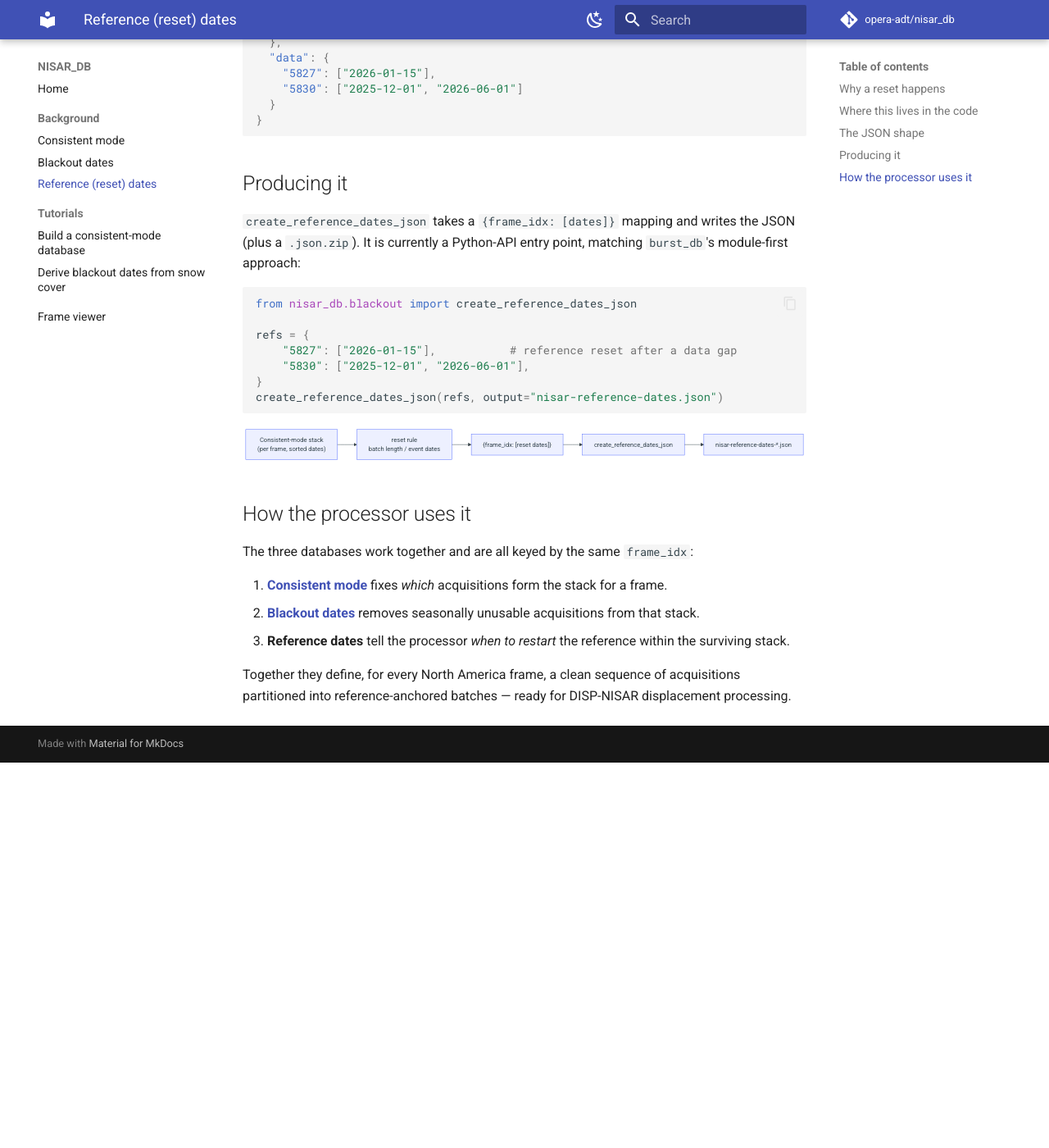
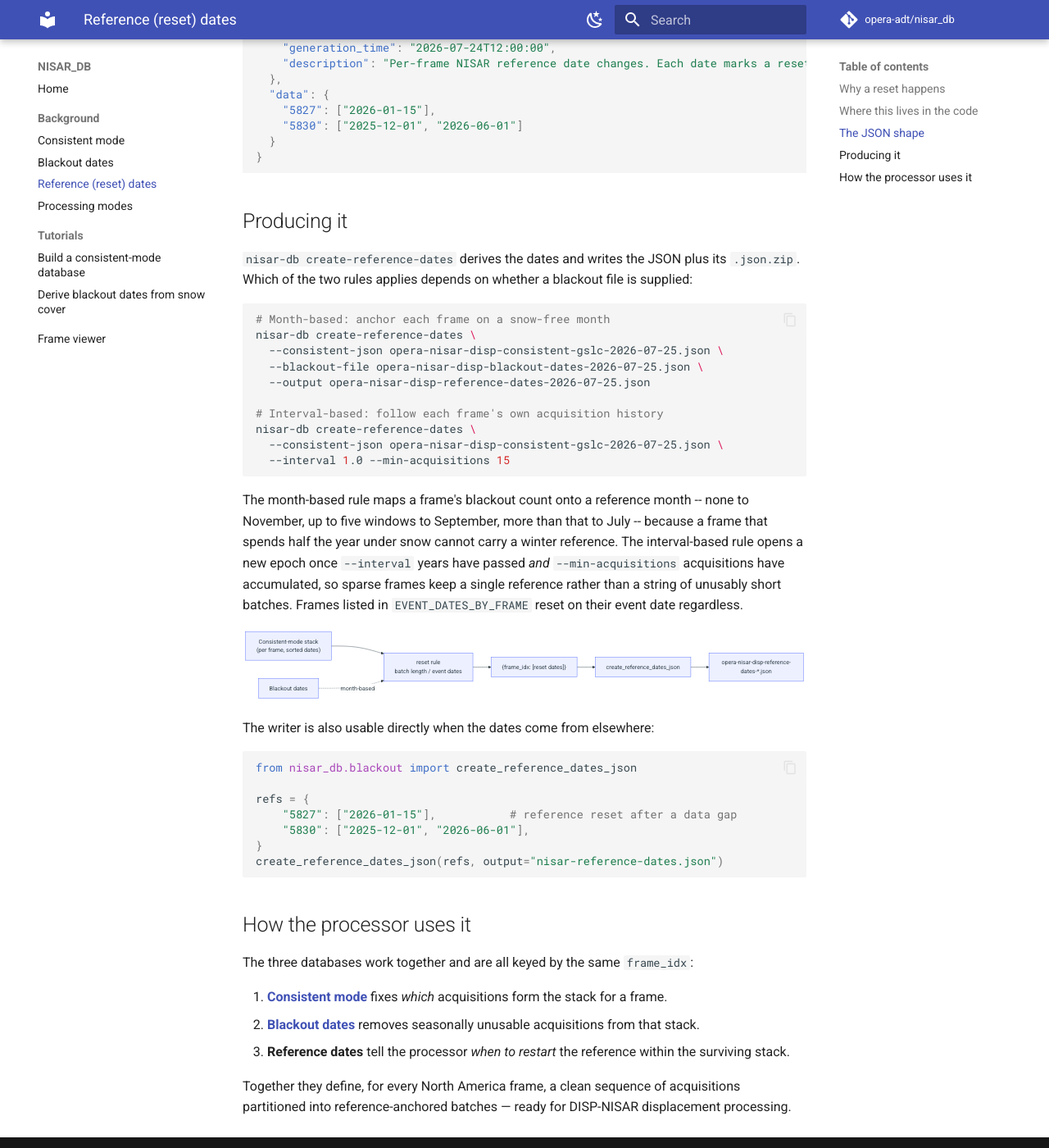
Before and after one commit to opera-adt/nisar_db, an MkDocs documentation site: the page built from docs/background/reference-dates.md, in a window 1280 px wide and 1400 px high, scrolled down 1280 px. Shown: the whole window at 82% size. Built offline with MkDocs 1.6.1 and Material for MkDocs 9.7.7, drawn with Linux system fonts in a browser that asks for light colours; comment, search, counter and statistics services are not loaded; before the commit the page ends 2210 px from its top, so only the background shows below that; some of the changed text lies outside the part shown.

Commit message:
Add processing-modes background doc and README/nav updates
Co-Authored-By: Claude Opus 4.8 <noreply@anthropic.com>

````diff
--- a/docs/background/reference-dates.md
+++ b/docs/background/reference-dates.md
@@ -33,6 +33,7 @@ Two operational triggers, both inherited from the Sentinel-1 workflow:
 
 | Piece | Location |
 |---|---|
+| Derivation + CLI | [`reference_dates.py`](https://github.com/opera-adt/nisar_db/blob/main/src/nisar_db/reference_dates.py) |
 | JSON writer | `create_reference_dates_json` in [`blackout.py`](https://github.com/opera-adt/nisar_db/blob/main/src/nisar_db/blackout.py) |
 | Re-exported for back-compat | [`consistent_gslc.py`](https://github.com/opera-adt/nisar_db/blob/main/src/nisar_db/consistent_gslc.py) |
 | Sentinel-1 reference (for parity) | `burst_db`'s [`reference_dates.py`](https://github.com/opera-adt/burst_db/blob/main/src/burst_db/reference_dates.py) |
@@ -56,9 +57,41 @@ Per-frame, keyed by `frame_idx`; each value lists the reset dates in order:
 
 ## Producing it
 
-`create_reference_dates_json` takes a `{frame_idx: [dates]}` mapping and writes
-the JSON (plus a `.json.zip`). It is currently a Python-API entry point, matching
-`burst_db`'s module-first approach:
+`nisar-db create-reference-dates` derives the dates and writes the JSON plus its
+`.json.zip`. Which of the two rules applies depends on whether a blackout file
+is supplied:
+
+```bash
+# Month-based: anchor each frame on a snow-free month
+nisar-db create-reference-dates \
+  --consistent-json opera-nisar-disp-consistent-gslc-2026-07-25.json \
+  --blackout-file opera-nisar-disp-blackout-dates-2026-07-25.json \
+  --output opera-nisar-disp-reference-dates-2026-07-25.json
+
+# Interval-based: follow each frame's own acquisition history
+nisar-db create-reference-dates \
+  --consistent-json opera-nisar-disp-consistent-gslc-2026-07-25.json \
+  --interval 1.0 --min-acquisitions 15
+```
+
+The month-based rule maps a frame's blackout count onto a reference month --
+none to November, up to five windows to September, more than that to July --
+because a frame that spends half the year under snow cannot carry a winter
+reference. The interval-based rule opens a new epoch once `--interval` years
+have passed *and* `--min-acquisitions` acquisitions have accumulated, so sparse
+frames keep a single reference rather than a string of unusably short batches.
+Frames listed in `EVENT_DATES_BY_FRAME` reset on their event date regardless.
+
+```mermaid
+flowchart LR
+    A["Consistent-mode stack<br/>(per frame, sorted dates)"] --> B["reset rule<br/>batch length / event dates"]
+    F["Blackout dates"] -.->|month-based| B
+    B --> C["{frame_idx: [reset dates]}"]
+    C --> D["create_reference_dates_json"]
+    D --> E["opera-nisar-disp-reference-dates-*.json"]
+```
+
+The writer is also usable directly when the dates come from elsewhere:
 
 ```python
 from nisar_db.blackout import create_reference_dates_json
@@ -68,14 +101,6 @@ refs = {
     "5830": ["2025-12-01", "2026-06-01"],
 }
 create_reference_dates_json(refs, output="nisar-reference-dates.json")
-```
-
-```mermaid
-flowchart LR
-    A["Consistent-mode stack<br/>(per frame, sorted dates)"] --> B["reset rule<br/>batch length / event dates"]
-    B --> C["{frame_idx: [reset dates]}"]
-    C --> D["create_reference_dates_json"]
-    D --> E["nisar-reference-dates-*.json"]
 ```
 
 ## How the processor uses it
--- a/mkdocs.yml
+++ b/mkdocs.yml
@@ -43,6 +43,7 @@ nav:
       - Consistent mode: background/consistent-mode.md
       - Blackout dates: background/blackout-dates.md
       - Reference (reset) dates: background/reference-dates.md
+      - Processing modes: background/processing-modes.md
   - Tutorials:
       - Build a consistent-mode database: tutorials/consistent-mode-database.md
       - Derive blackout dates from snow cover: tutorials/snow-analysis.md
````
Also changed, not shown: README.md (+48 -0 lines), docs/background/processing-modes.md (added, +97 -0 lines).
